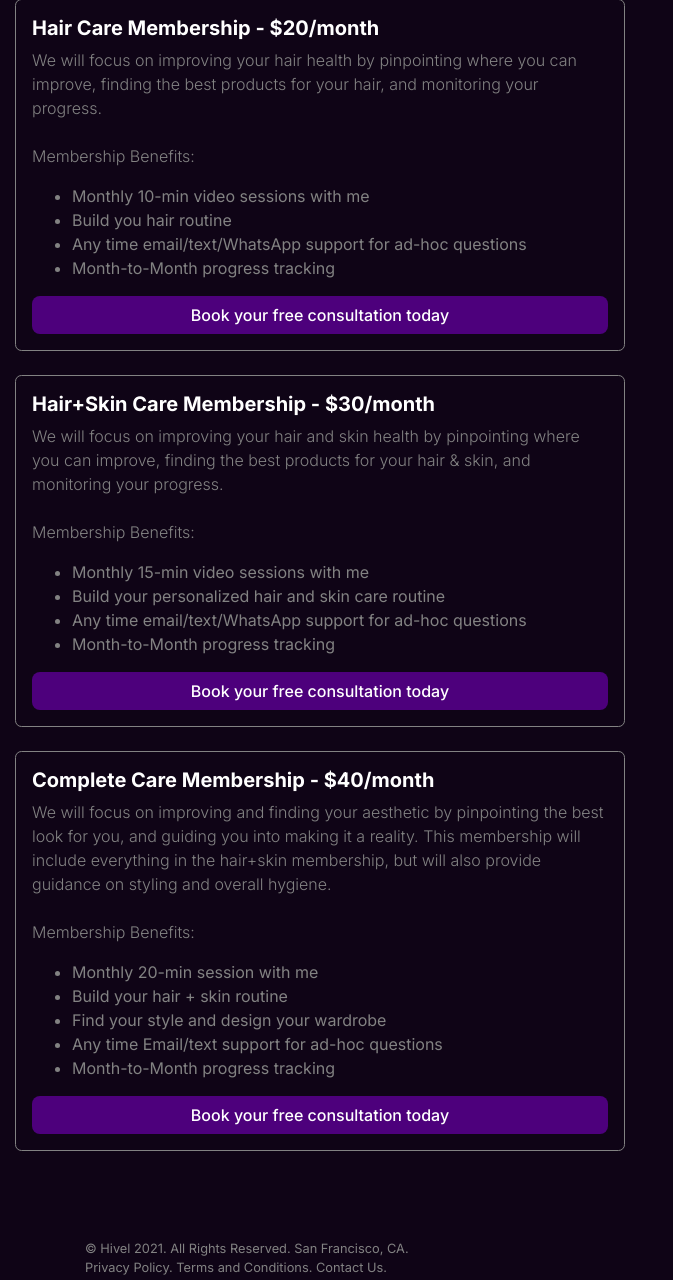
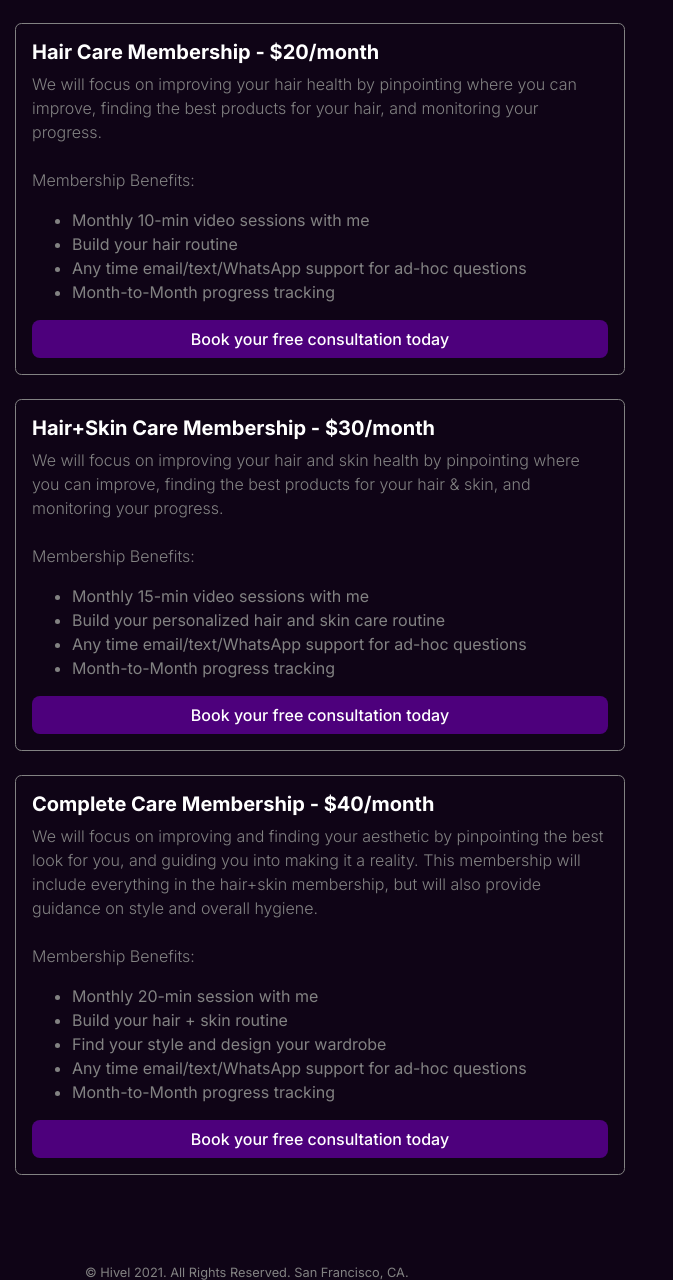
Before and after one commit to mayankmmmx/hivel-landing-page, a plain HTML site: page brownboyselfcare.html in a window 1280 px wide. Shown: the part 707-1987 px from the top of the page, without its empty margins (0-673 px from the left). Drawn offline with nearby package versions, Linux system fonts and the light colour scheme; a script that the page names is missing; a web font is replaced by a local one.

Commit message:
updated again

```diff
--- a/brownboyselfcare.html
+++ b/brownboyselfcare.html
@@ -48,7 +48,7 @@
             </div>
             <br />
             <h2 class="importantfont">@BrownBoySelfCare</h2>
-            <p class="lead-2">I’m excited to help you improve your hair health and overall image. Together, we will figure out the best styles, products, and routines for you.</p>
+            <p class="lead-2">I’m excited to help you improve your hair health and overall image. Together, we will figure out the best styles, products, and routines for you, regardless of where you currently are.</p>
 
             <a href="https://tiktok.com/@brownboyselfcare" target="_blank" class="social-link">@brownboyselfcare</a>
 
@@ -65,7 +65,7 @@
                     Membership Benefits:
                     <ul>
                         <li>Monthly 10-min video sessions with me</li>
-                        <li>Build you hair routine</li>
+                        <li>Build your hair routine</li>
                         <li>Any time email/text/WhatsApp support for ad-hoc questions</li>
                         <li>Month-to-Month progress tracking</li>
                     </ul>
@@ -94,14 +94,14 @@
             <div class="product-offerings">
                 <h5 class="lead-3">Complete Care Membership - $40/month</h5>
                 <p class="lead-2">
-                    We will focus on improving and finding your aesthetic by pinpointing the best look for you, and guiding you into making it a reality. This membership will include everything in the hair+skin membership, but will also provide guidance on styling and overall hygiene.
+                    We will focus on improving and finding your aesthetic by pinpointing the best look for you, and guiding you into making it a reality. This membership will include everything in the hair+skin membership, but will also provide guidance on style and overall hygiene.
                     <br /><br />
                     Membership Benefits:
                     <ul>
                         <li>Monthly 20-min session with me</li>
                         <li>Build your hair + skin routine</li>
                         <li>Find your style and design your wardrobe</li>
-                        <li>Any time Email/text support for ad-hoc questions</li>
+                        <li>Any time email/text/WhatsApp support for ad-hoc questions</li>
                         <li>Month-to-Month progress tracking</li>
                     </ul>
                 </p>
```
